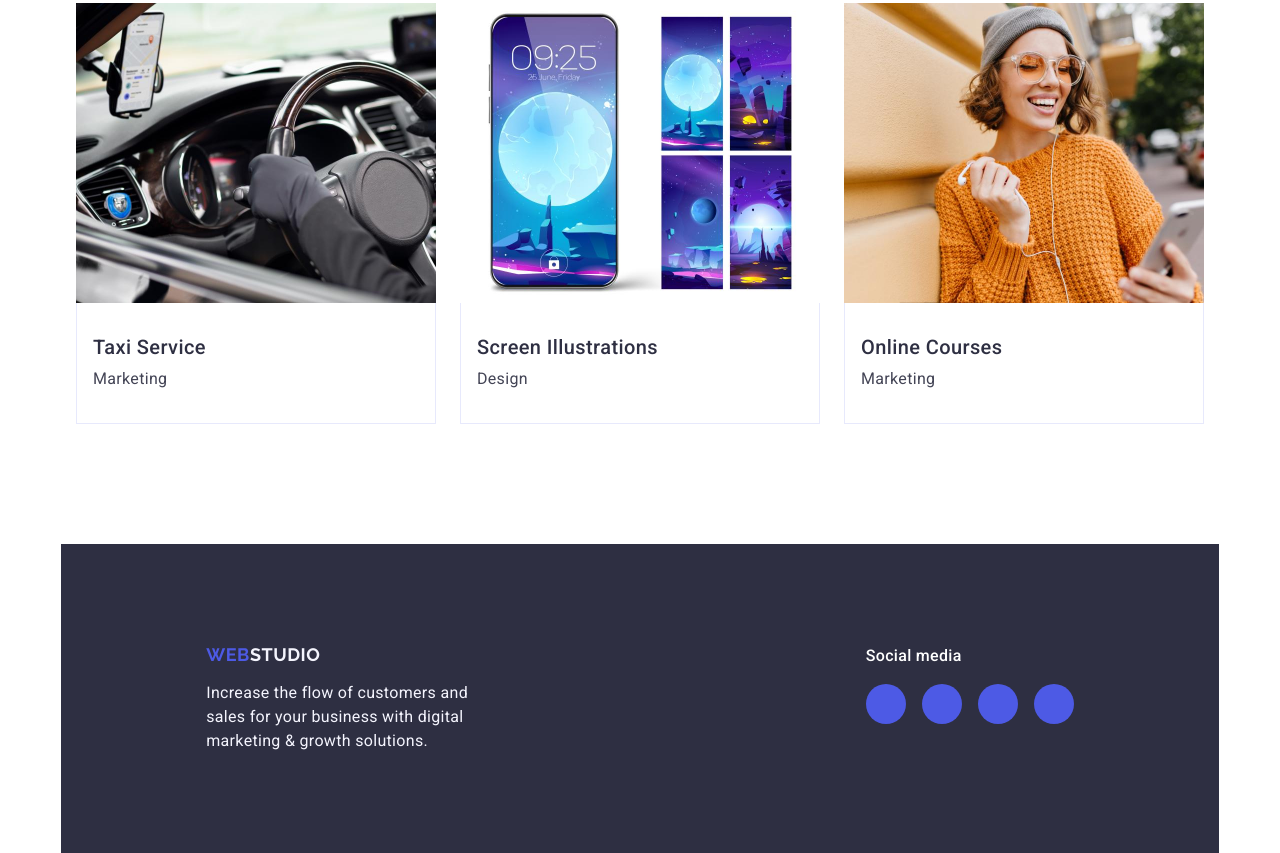
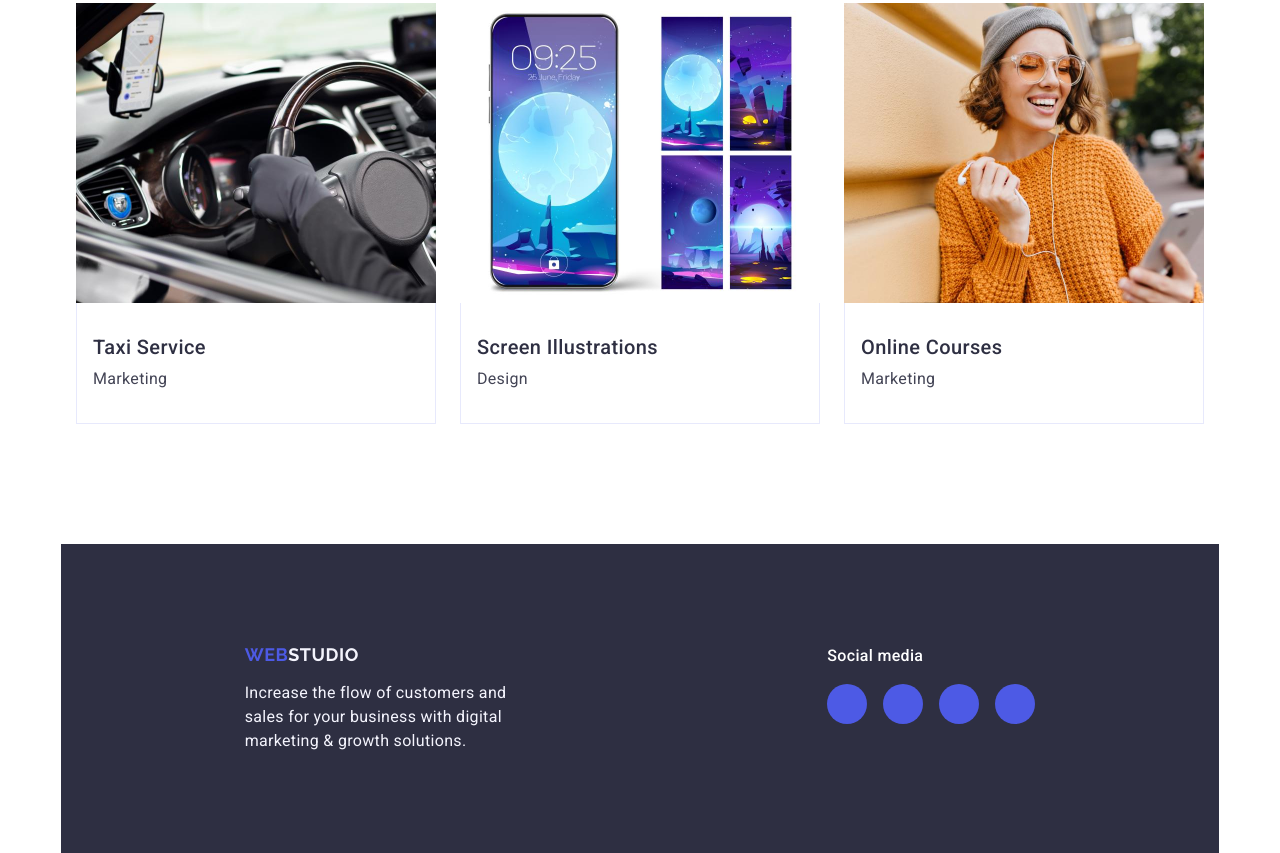
Before and after one commit to RatQ/goit-markup-hw-04, a plain HTML site: page index.html in a window 1280 px wide. Shown: the part 2639-3492 px from the top of the page. Drawn offline with nearby package versions, Linux system fonts and the light colour scheme.

Commit message:
fixed footer v2

```diff
--- a/css/styles.css
+++ b/css/styles.css
@@ -428,7 +428,7 @@ img {
 }
 
 .logo-text {
-    padding-right: 120px;
+    margin-right: 120px;
 }
 
 .logo-footer {
```
